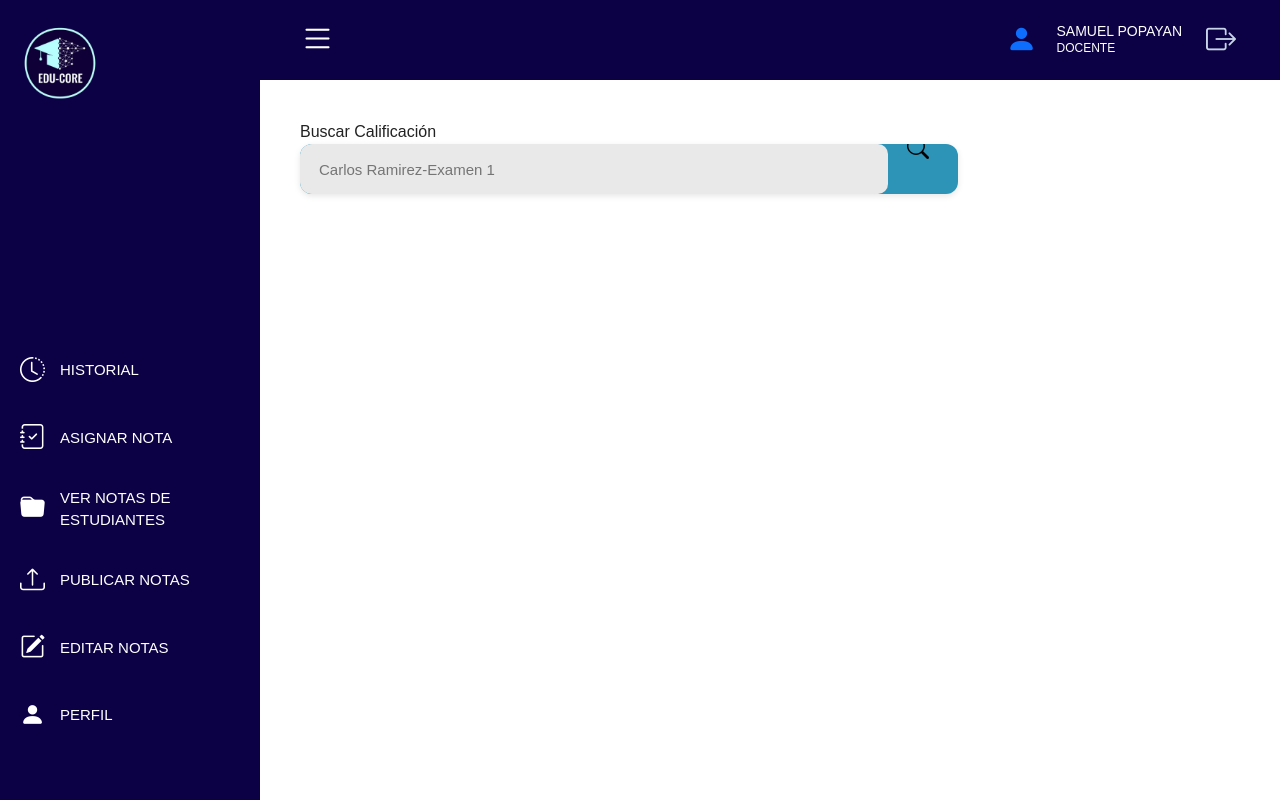
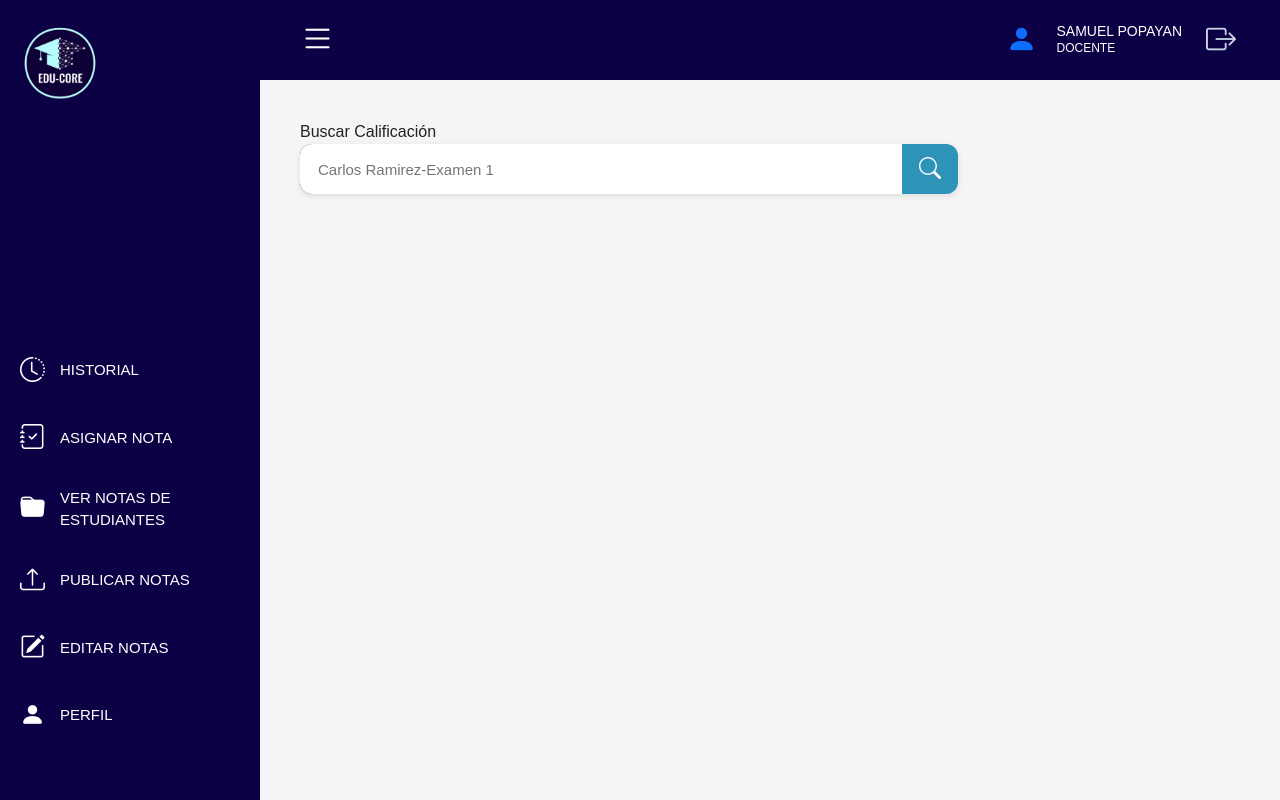
Before and after one commit to f453749-ship-it/EDU-CORE-MOST, a PHP site: page /editar_notas.php in a window 1280 px wide. Run offline with PHP 8.4, Linux system fonts and the light colour scheme; a user stored in the database is signed in.

Commit message:
Actualiza botones,iconos y estilos de notas y perfil docente

```diff
--- a/edu_core_build/editar_notas.php
+++ b/edu_core_build/editar_notas.php
@@ -103,7 +103,6 @@ if ($buscarInput !== "") {
 <html lang="es">
 
 <head>
-    <link rel="stylesheet" href="style2.css">
 
     <meta charset="UTF-8">
     <meta name="viewport" content="width=device-width, initial-scale=1.0">
@@ -118,6 +117,7 @@ if ($buscarInput !== "") {
         href="https://cdn.jsdelivr.net/npm/bootstrap-icons@1.11.3/font/bootstrap-icons.min.css">
 
     <!-- CSS -->
+     <link rel="stylesheet" href="style2.css?v=6">
 
 </head>
 
--- a/edu_core_build/perfil_docente.php
+++ b/edu_core_build/perfil_docente.php
@@ -68,8 +68,6 @@ $editando = isset($_GET["editar"]);
     <meta name="viewport" content="width=device-width, initial-scale=1.0">
 
     <title>Perfil Docente</title>
-    <link rel="stylesheet" href="style2.css">
-
     <!-- Bootstrap -->
     <link href="https://cdn.jsdelivr.net/npm/bootstrap@5.3.3/dist/css/bootstrap.min.css" rel="stylesheet">
 
@@ -77,6 +75,7 @@ $editando = isset($_GET["editar"]);
     <link rel="stylesheet" href="https://cdn.jsdelivr.net/npm/bootstrap-icons@1.11.3/font/bootstrap-icons.min.css">
 
     <!-- CSS -->
+    <link rel="stylesheet" href="style2.css?v=4">
 </head>
 <body>
 
--- a/edu_core_build/style2.css
+++ b/edu_core_build/style2.css
@@ -7,9 +7,6 @@
     box-sizing: border-box;
     font-family: Arial, Helvetica, sans-serif;
 }
-
-
-
 
 body {
     display: flex;
@@ -430,10 +427,54 @@ body {
 .btn-tipo { width: auto; padding: 10px 25px; background: white; border: 1px solid #dcdcdc; border-radius: 10px; color: #333; font-size: 15px; cursor: pointer; }
 .btn-tipo:hover { background: #f2f2f2; }
 
-.search-box { width: 70%; height: 50px; background: #2d94b8; border-radius: 12px; display: flex; align-items: center; overflow: hidden; padding-right: 10px; box-shadow: 0px 2px 6px rgba(0,0,0,0.1); }
-.search-box input { width: calc(100% - 60px); height: 100%; border: none; outline: none; padding-left: 19px; font-size: 15px; }
-.search-box button { width: 50px; height: 40px; border: none; background: transparent; cursor: pointer; }
-.search-box button i { font-size: 22px; position: relative; top: -20px; left: 5px; }
+.search-box {
+    width: 70%;
+    height: 50px;
+    background: #2d94b8;
+    border-radius: 12px;
+    display: flex;
+    align-items: center;
+    justify-content: space-between;
+    overflow: hidden;
+    padding-right: 0;
+    box-shadow: 0px 2px 6px rgba(0, 0, 0, 0.1);
+}
+
+.search-box input {
+    flex: 1 1 auto;
+    width: auto;
+    height: 100%;
+    border: none;
+    outline: none;
+    padding: 0 18px;
+    font-size: 15px;
+    border-radius: 12px 0 0 12px;
+    background: #ffffff;
+}
+
+.search-box button {
+    flex: 0 0 56px;
+    width: 56px;
+    height: 100%;
+    border: none;
+    background: transparent;
+    cursor: pointer;
+    display: flex;
+    align-items: center;
+    justify-content: center;
+    padding: 0;
+    margin: 0;
+}
+
+.search-box button i {
+    position: static;
+    top: 0;
+    left: 0;
+    transform: none;
+    font-size: 22px;
+    line-height: 1;
+    color: #ffffff;
+}
 
 /* ==========================================================================
 6. CONFIGURACIÓN EXACTA PARA LA PANTALLA ASIGNAR NOTA (Según Imagen)
@@ -576,8 +617,6 @@ select {
     color: white;
 }
 
-
-
 .campo {
     margin-bottom: 20px;
 }
@@ -644,8 +683,26 @@ select {
     outline: none;
 }
 
+.editar {
+    background: #18c1d6;
+    border: none;
+    height: 48px;
+    padding: 0 24px;
+    border-radius: 10px;
+    color: white;
+    font-weight: bold;
+    font-size: 15px;
+    transition: 0.3s;
+    display: inline-flex;
+    justify-content: center;
+    align-items: center;
+    cursor: pointer;
+    margin-top: 15px;
+}
 
-
+.editar:hover {
+    background: #12a3b5;
+}
 
 /* Quitar flechas del input number */
 .cantidad input::-webkit-inner-spin-button,
@@ -653,6 +710,7 @@ select {
     -webkit-appearance: none;
     margin: 0;
 }
+
 /* ==========================================================================
 7. AJUSTES RESPONSIVOS COMPLETA
    ========================================================================== */
@@ -729,7 +787,6 @@ select {
     }
 }
 
-
 /* =========================================================
    CELULARES
    ========================================================= */
```
Also changed, not shown: edu_core_build/asignar_nota.php (+5 -9 lines). Lines whose indentation alone changed are shown as unchanged.
